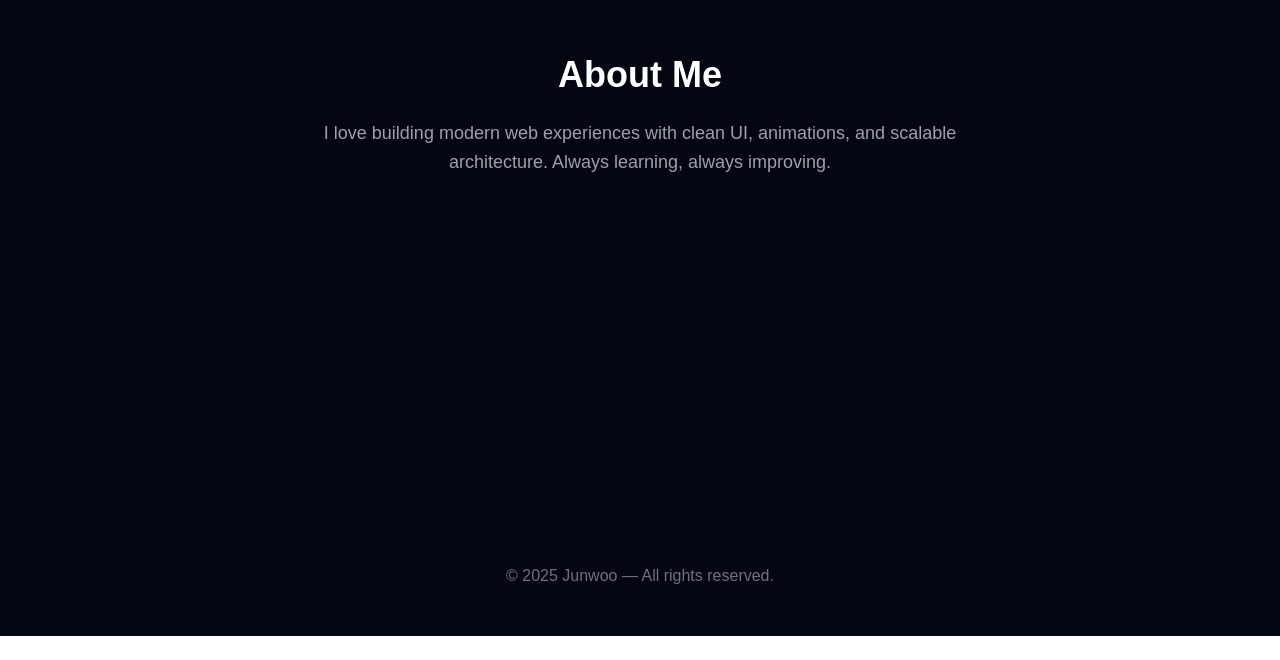
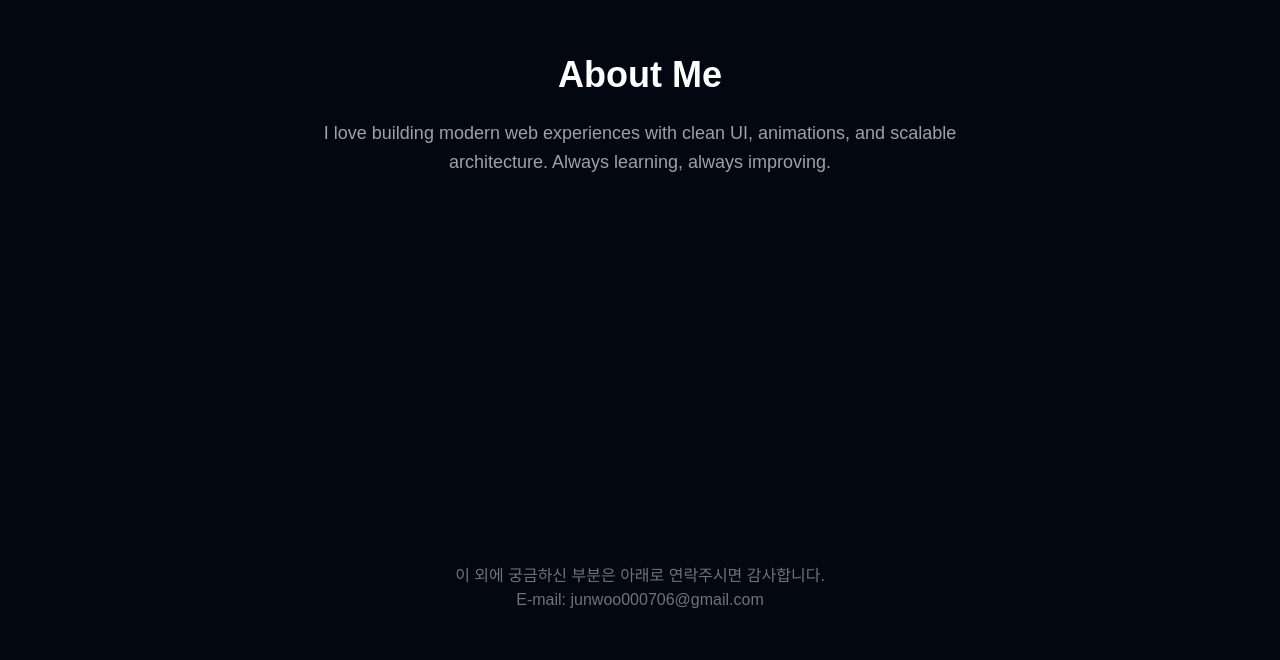
Before and after one commit to wnsdn00/portfolio, a Next.js app: page / in a window 1280 px wide. Shown: the part 2427-3087 px from the top of the page. Before the commit the page ends 3063 px from the top, so only its background shows below. Built offline with nearby package versions, Linux system fonts and the light colour scheme.

Commit message:
footer 내용 수정

```diff
--- a/components/Footer.tsx
+++ b/components/Footer.tsx
@@ -1,7 +1,8 @@
 export default function Footer() {
   return (
     <footer className="py-12 text-center text-zinc-500">
-      © 2025 Junwoo — All rights reserved.
+      이 외에 궁금하신 부분은 아래로 연락주시면 감사합니다.<br/>
+      E-mail: junwoo000706@gmail.com
     </footer>
   );
 }
```
